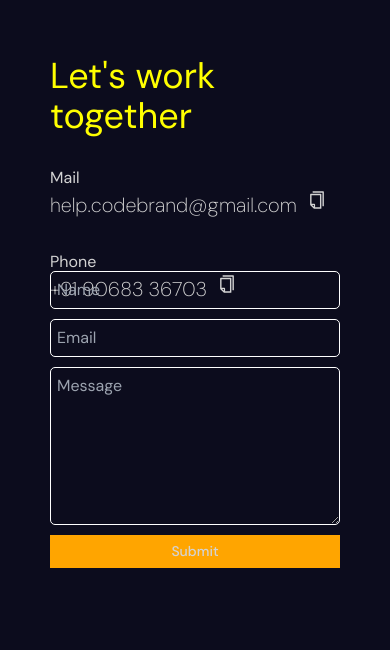
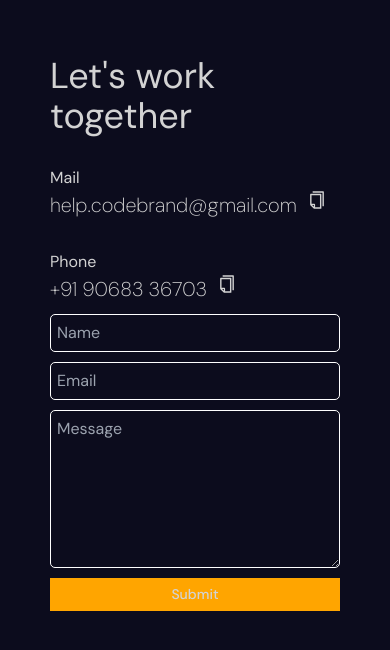
Before and after one commit to Arslaan027/CodeBrand, a React (Vite) app: page / in a window 390 px wide. Shown: the part 11107-11757 px from the top of the page. Built offline with nearby package versions, Linux system fonts and the light colour scheme.

Commit message:
Color of the heading changed

```diff
--- a/src/components/Contact/contact.scss
+++ b/src/components/Contact/contact.scss
@@ -60,10 +60,10 @@
       width: 290px;
       padding-top: 100px;
       // max-height: 50vh;
-      max-height: 35vh;
+      max-height: 40vh;
       h1 {
         font-size: 40px;
-        color: yellow;
+        // color: yellow;
         line-height: 30px;
         width: 250px;
       }
```
